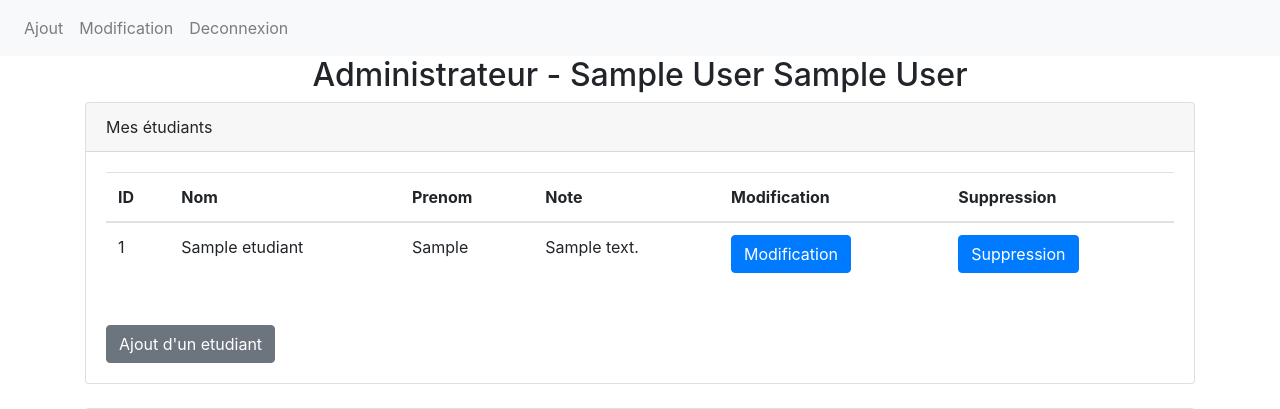
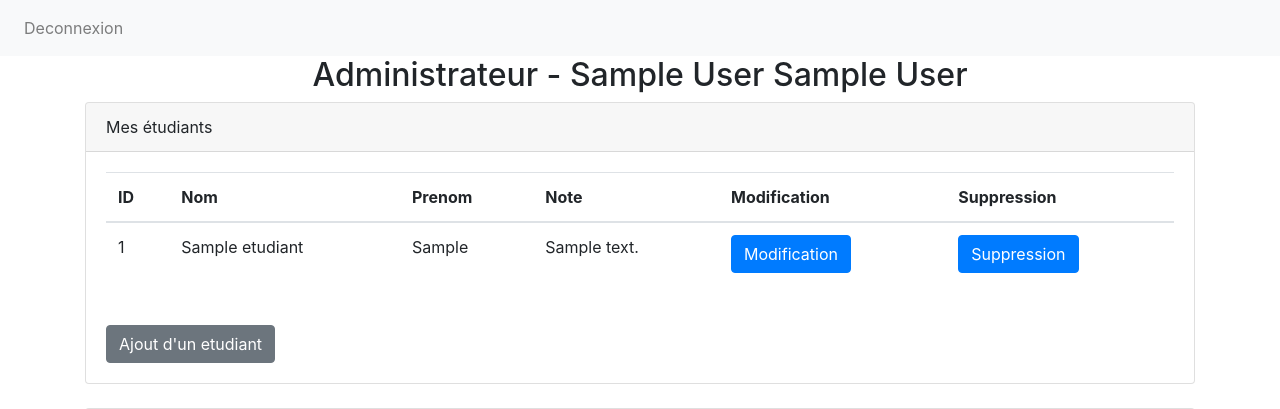
Before and after one commit to Emeric-gui/TP-PHP, a PHP site: page /view/viewadmin.php in a window 1280 px wide. Shown: the top 409 px of the page. Run offline with PHP 8.4, Linux system fonts and the light colour scheme; the visitor is signed in with stand-in values (Sample User, id 1); tables that the repository leaves empty or names only in its code hold one stand-in row (values such as "Sample post"); some libraries are stand-ins or nearby versions.

Commit message:
Add files via upload

```diff
--- a/TP10/view/viewadmin.php
+++ b/TP10/view/viewadmin.php
@@ -24,12 +24,6 @@
 
     <div class="collapse navbar-collapse" id="navbarSupportedContent">
         <ul class="navbar-nav mr-auto">
-            <li class="nav-item">
-                <a href="view-newetudiant.php" class="nav-link" >Ajout<span class="sr-only">(current)</span></a>
-            </li>
-            <li class="nav-item">
-                <a href="view-editetudiant.php" class="nav-link" >Modification<span class="sr-only">(current)</span></a>
-            </li>
             <li class="nav-item">
                 <a class="nav-link" href="../controller/controller.php?func=Deco">Deconnexion</a>
             </li>
```
